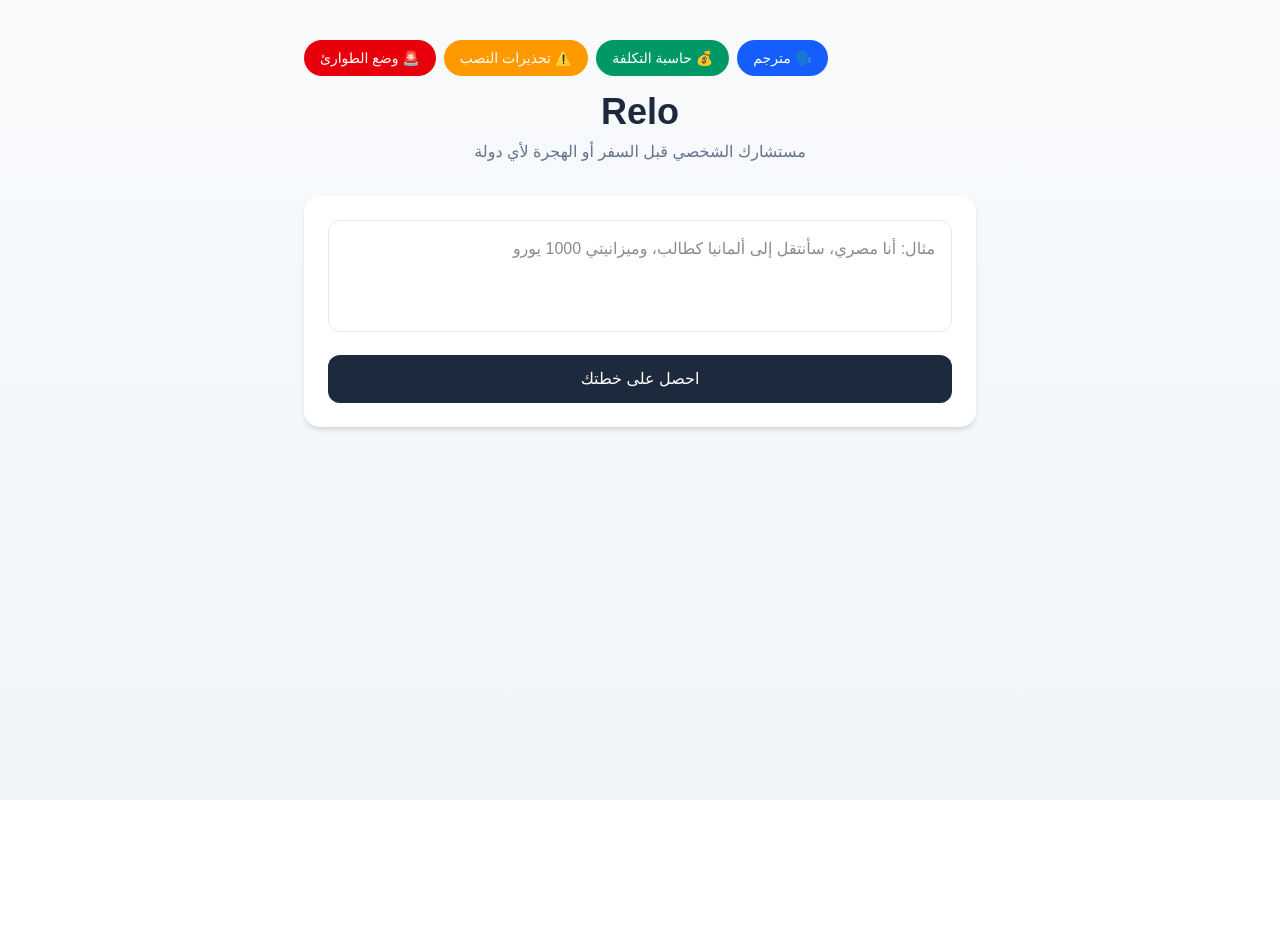
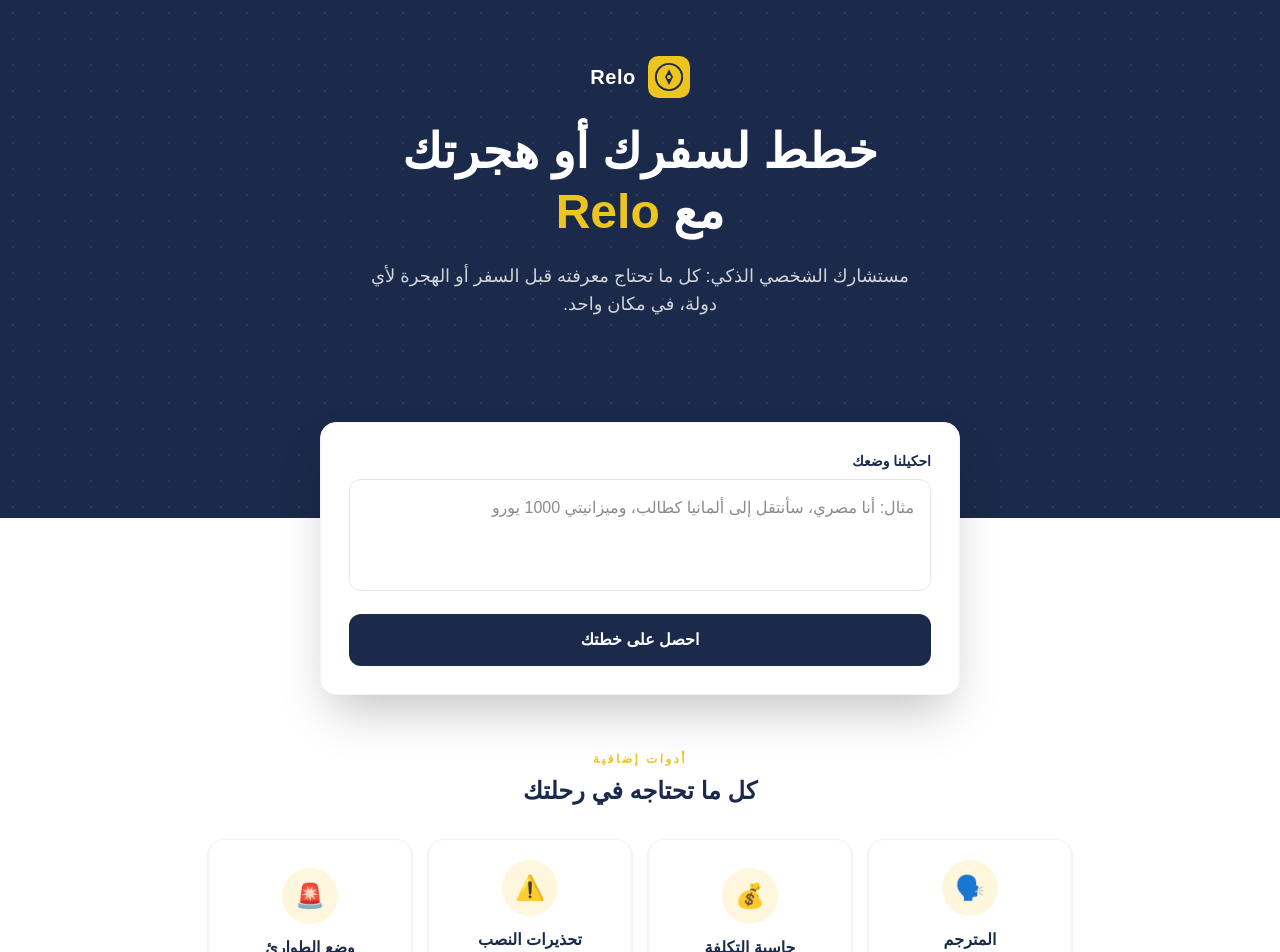
Before and after one commit to Meabozeid/relo, a Next.js app: page / in a window 1280 px wide. Shown: the top 952 px of the page. Before the commit the page ends 800 px from the top, so only its background shows below. Built offline with nearby package versions, Linux system fonts and the light colour scheme.

Commit message:
Redesign UI with hero band, logo, and new color palette

```diff
--- a/app/api/budget-calculator/route.ts
+++ b/app/api/budget-calculator/route.ts
@@ -10,13 +10,13 @@ export async function POST(req: NextRequest) {
     if (!destination || destination.trim().length === 0) {
       return NextResponse.json(
         { error: "من فضلك اكتب اسم الوجهة" },
-        { status: 400 }
+        { status: 400 },
       );
     }
     if (!days || Number(days) <= 0) {
       return NextResponse.json(
         { error: "من فضلك اكتب عدد أيام صحيح" },
-        { status: 400 }
+        { status: 400 },
       );
     }
 
@@ -57,7 +57,7 @@ export async function POST(req: NextRequest) {
     console.error("Error calculating budget:", error);
     return NextResponse.json(
       { error: "حصل خطأ أثناء معالجة طلبك، حاول تاني" },
-      { status: 500 }
+      { status: 500 },
     );
   }
 }
--- a/app/layout.tsx
+++ b/app/layout.tsx
@@ -13,8 +13,8 @@ const geistMono = Geist_Mono({
 });
 
 export const metadata: Metadata = {
-  title: "Create Next App",
-  description: "Generated by create next app",
+  title: "Relo",
+  description: "مساعد ذكاء اصطناعي يساعدك على التخطيط للسفر أو الهجرة لأي دولة: المستندات، التكاليف، الطوارئ، وتحذيرات النصب في مكان واحد.",
 };
 
 export default function RootLayout({
--- a/app/page.tsx
+++ b/app/page.tsx
@@ -40,6 +40,9 @@ type TranslatorData = {
   pronunciation: string;
   language: string;
 };
+
+const NAVY = "#1B2A4A";
+const GOLD = "#EEC41E";
 
 export default function Home() {
   const [input, setInput] = useState("");
@@ -84,11 +87,8 @@ export default function Home() {
   const toggleChecklistItem = (index: number) => {
     setCheckedItems((prev) => {
       const next = new Set(prev);
-      if (next.has(index)) {
-        next.delete(index);
-      } else {
-        next.add(index);
-      }
+      if (next.has(index)) next.delete(index);
+      else next.add(index);
       return next;
     });
   };
@@ -290,77 +290,161 @@ export default function Home() {
     { key: "checklist", label: "قائمة المهام" },
   ];
 
+  const featureCards = [
+    {
+      key: "translator",
+      icon: "🗣️",
+      label: "المترجم",
+      desc: "ترجمة عبارات السفر الأساسية فورًا",
+      onClick: () => setShowTranslator(true),
+    },
+    {
+      key: "budget",
+      icon: "💰",
+      label: "حاسبة التكلفة",
+      desc: "قدّر ميزانية رحلتك بالكامل",
+      onClick: () => setShowBudget(true),
+    },
+    {
+      key: "scams",
+      icon: "⚠️",
+      label: "تحذيرات النصب",
+      desc: "تجنب أشهر عمليات النصب بوجهتك",
+      onClick: () => setShowScams(true),
+    },
+    {
+      key: "emergency",
+      icon: "🚨",
+      label: "وضع الطوارئ",
+      desc: "أرقام الطوارئ والسفارة فورًا",
+      onClick: () => setShowEmergency(true),
+    },
+  ];
+
   return (
-    <main
-      dir="rtl"
-      className="min-h-screen bg-gradient-to-b from-slate-50 to-slate-100 px-4 py-10"
-    >
-      <div className="max-w-2xl mx-auto">
-        <div className="flex flex-wrap justify-end gap-2 mb-4">
-          <button
-            onClick={() => setShowTranslator(true)}
-            className="flex items-center gap-2 bg-blue-600 text-white px-4 py-2 rounded-full text-sm font-medium hover:bg-blue-700 transition"
+    <main dir="rtl" className="min-h-screen bg-white">
+      {/* ===== Hero Band ===== */}
+      <section
+        className="relative overflow-hidden px-4 pt-14 pb-40"
+        style={{ backgroundColor: NAVY }}
+      >
+        <div
+          className="absolute inset-0 opacity-[0.06]"
+          style={{
+            backgroundImage:
+              "radial-gradient(circle, #fff 1.5px, transparent 1.5px)",
+            backgroundSize: "26px 26px",
+          }}
+        />
+        <div className="relative max-w-3xl mx-auto text-center">
+          <div className="flex items-center justify-center gap-3 mb-6">
+            <svg width="42" height="42" viewBox="0 0 64 64" fill="none">
+              <rect width="64" height="64" rx="16" fill={GOLD} />
+              <circle cx="32" cy="32" r="20" stroke={NAVY} strokeWidth="3" />
+              <path d="M32 20 L38 32 L32 44 L26 32 Z" fill={NAVY} />
+              <circle cx="32" cy="32" r="3" fill={GOLD} />
+            </svg>
+            <span className="text-white text-xl font-bold tracking-wide">
+              Relo
+            </span>
+          </div>
+
+          <h1 className="text-4xl md:text-5xl font-extrabold text-white leading-tight mb-5">
+            خطط لسفرك أو هجرتك
+            <br />
+            مع <span style={{ color: GOLD }}>Relo</span>
+          </h1>
+          <p className="text-white/80 text-lg mb-10 max-w-xl mx-auto">
+            مستشارك الشخصي الذكي: كل ما تحتاج معرفته قبل السفر أو الهجرة لأي
+            دولة، في مكان واحد.
+          </p>
+        </div>
+      </section>
+
+      {/* ===== Floating input card (overlaps hero) ===== */}
+      <div className="max-w-2xl mx-auto px-4 -mt-24 relative z-10">
+        <div className="bg-white rounded-2xl shadow-2xl p-7 border border-slate-100">
+          <label
+            className="text-sm font-bold mb-2 block"
+            style={{ color: NAVY }}
           >
-            🗣️ مترجم
-          </button>
-          <button
-            onClick={() => setShowBudget(true)}
-            className="flex items-center gap-2 bg-emerald-600 text-white px-4 py-2 rounded-full text-sm font-medium hover:bg-emerald-700 transition"
-          >
-            💰 حاسبة التكلفة
-          </button>
-          <button
-            onClick={() => setShowScams(true)}
-            className="flex items-center gap-2 bg-amber-500 text-white px-4 py-2 rounded-full text-sm font-medium hover:bg-amber-600 transition"
-          >
-            ⚠️ تحذيرات النصب
-          </button>
-          <button
-            onClick={() => setShowEmergency(true)}
-            className="flex items-center gap-2 bg-red-600 text-white px-4 py-2 rounded-full text-sm font-medium hover:bg-red-700 transition"
-          >
-            🚨 وضع الطوارئ
-          </button>
-        </div>
-
-        <h1 className="text-4xl font-bold text-center text-slate-800 mb-2">
-          Relo
-        </h1>
-        <p className="text-center text-slate-500 mb-8">
-          مستشارك الشخصي قبل السفر أو الهجرة لأي دولة
-        </p>
-
-        <div className="bg-white rounded-2xl shadow-md p-6 mb-6">
+            احكيلنا وضعك
+          </label>
           <textarea
             value={input}
             onChange={(e) => setInput(e.target.value)}
             placeholder="مثال: أنا مصري، سأنتقل إلى ألمانيا كطالب، وميزانيتي 1000 يورو"
-            className="w-full h-28 p-4 border border-slate-200 rounded-xl resize-none focus:outline-none focus:ring-2 focus:ring-slate-400"
+            className="w-full h-28 p-4 border border-slate-200 rounded-xl resize-none focus:outline-none focus:ring-2 transition"
+            style={{ ["--tw-ring-color" as string]: GOLD }}
           />
           {error && <p className="text-red-500 text-sm mt-2">{error}</p>}
           <button
             onClick={handleSubmit}
             disabled={loading}
-            className="w-full mt-4 bg-slate-800 text-white py-3 rounded-xl font-medium hover:bg-slate-700 transition disabled:opacity-50"
+            className="w-full mt-4 text-white py-3.5 rounded-xl font-bold transition disabled:opacity-50 hover:brightness-110"
+            style={{ backgroundColor: NAVY }}
           >
             {loading ? "جاري التحليل..." : "احصل على خطتك"}
           </button>
         </div>
+      </div>
 
+      {/* ===== Feature cards (services style) ===== */}
+      <section className="max-w-4xl mx-auto px-4 mt-14 mb-4">
+        <div className="text-center mb-8">
+          <p
+            className="text-xs font-bold tracking-[0.2em] mb-2"
+            style={{ color: GOLD }}
+          >
+            أدوات إضافية
+          </p>
+          <h2 className="text-2xl font-extrabold" style={{ color: NAVY }}>
+            كل ما تحتاجه في رحلتك
+          </h2>
+        </div>
+        <div className="grid grid-cols-2 md:grid-cols-4 gap-4">
+          {featureCards.map((card) => (
+            <button
+              key={card.key}
+              onClick={card.onClick}
+              className="group text-center bg-white rounded-2xl p-5 border border-slate-100 shadow-sm hover:shadow-xl hover:-translate-y-1 transition-all duration-200"
+            >
+              <div
+                className="w-14 h-14 mx-auto rounded-full flex items-center justify-center text-2xl mb-3"
+                style={{ backgroundColor: "#FFF7DD" }}
+              >
+                {card.icon}
+              </div>
+              <p className="font-bold mb-1" style={{ color: NAVY }}>
+                {card.label}
+              </p>
+              <p className="text-xs text-slate-400">{card.desc}</p>
+            </button>
+          ))}
+        </div>
+      </section>
+
+      {/* ===== Results ===== */}
+      <div className="max-w-2xl mx-auto px-4 pb-16">
         {data && (
-          <div className="bg-white rounded-2xl shadow-md p-6">
-            <div className="flex flex-wrap gap-2 mb-6">
+          <div className="bg-white rounded-2xl shadow-md border border-slate-100 p-6 mt-6">
+            <div className="flex flex-wrap gap-1 mb-6 border-b border-slate-100">
               {tabs.map((tab) => (
                 <button
                   key={tab.key}
                   onClick={() => setActiveTab(tab.key)}
-                  className={`px-4 py-2 rounded-full text-sm font-medium transition ${
-                    activeTab === tab.key
-                      ? "bg-slate-800 text-white"
-                      : "bg-slate-100 text-slate-600 hover:bg-slate-200"
-                  }`}
+                  className="px-3 py-3 text-sm font-semibold transition relative"
+                  style={{
+                    color: activeTab === tab.key ? NAVY : "#94A3B8",
+                  }}
                 >
                   {tab.label}
+                  {activeTab === tab.key && (
+                    <span
+                      className="absolute bottom-0 right-0 left-0 h-0.5"
+                      style={{ backgroundColor: GOLD }}
+                    />
+                  )}
                 </button>
               ))}
             </div>
```
Also changed, not shown: app/icon.svg (added).
